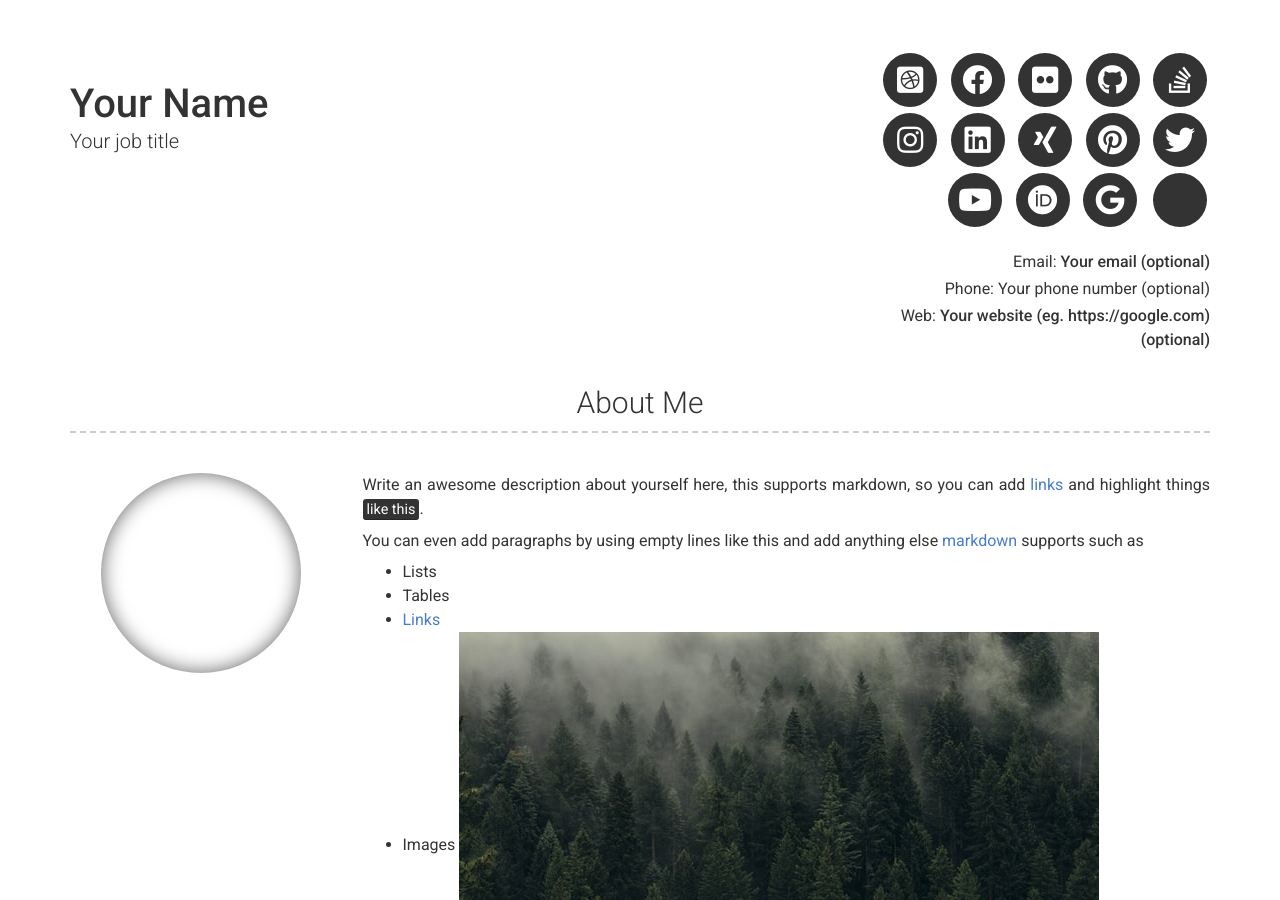
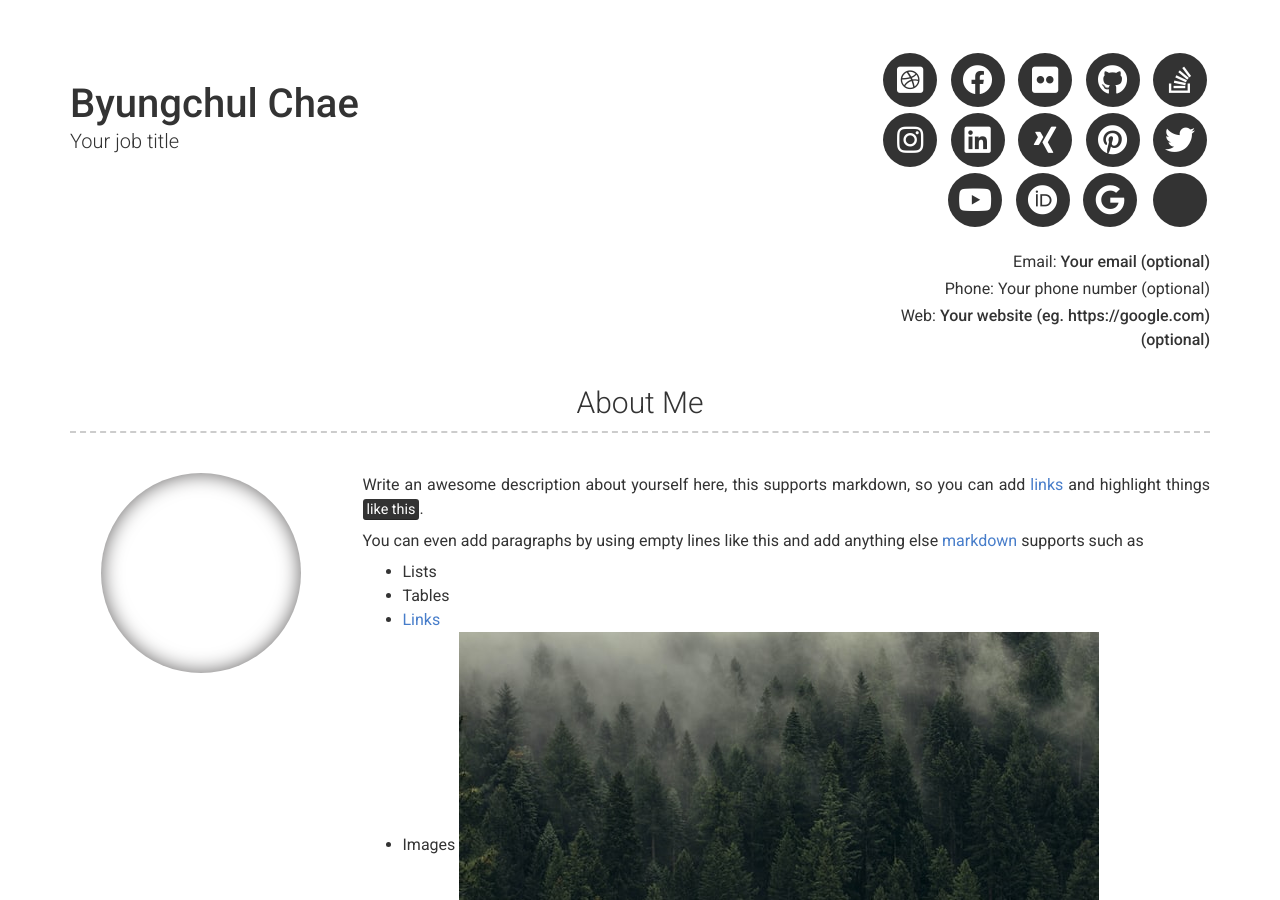
Before and after one commit to byungchul-chae/byungchul-chae.github.io, a Jekyll site: the page built from index.md, in a window 1280 px wide and 900 px high. Built offline with Jekyll 4.4.1, drawn with Linux system fonts in a browser that asks for light colours; nearby versions of some CDN libraries; some of the changed text lies outside the part shown.

Commit message:
Update _config.yml

```diff
--- a/_config.yml
+++ b/_config.yml
@@ -6,7 +6,7 @@ repository: Git repository where your resume will be hosted, only required if yo
 version: 2
 
 # Personal info
-name: Your Name
+name: Byungchul Chae
 title: Your job title
 email: Your email (optional)
 # email_title: Email (Email title override)
```
